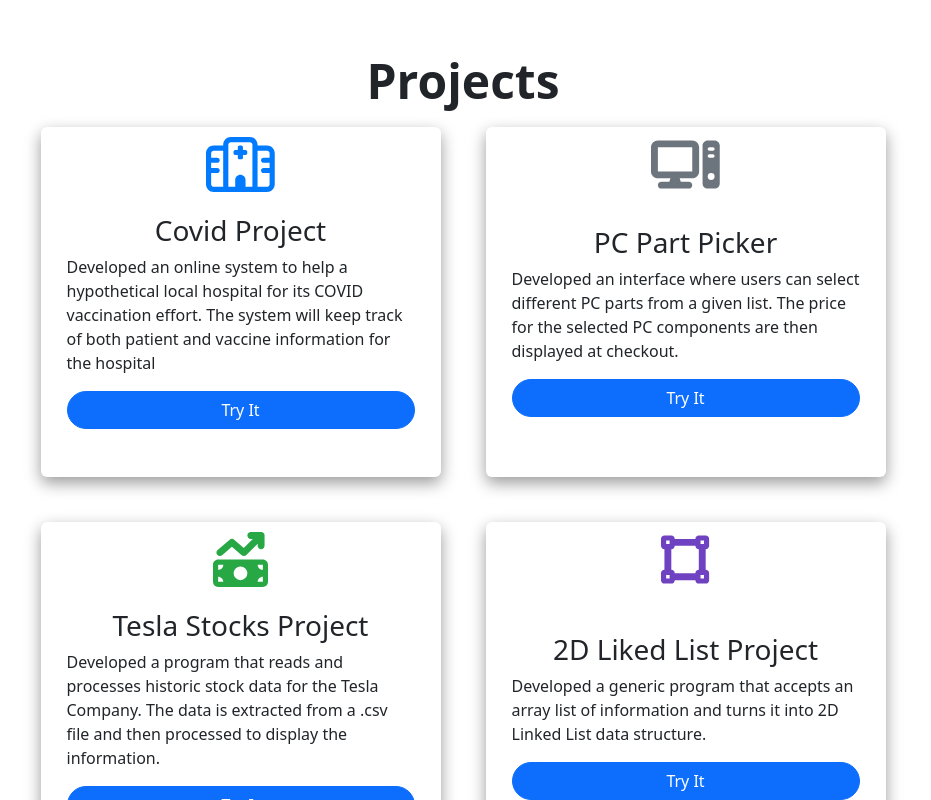
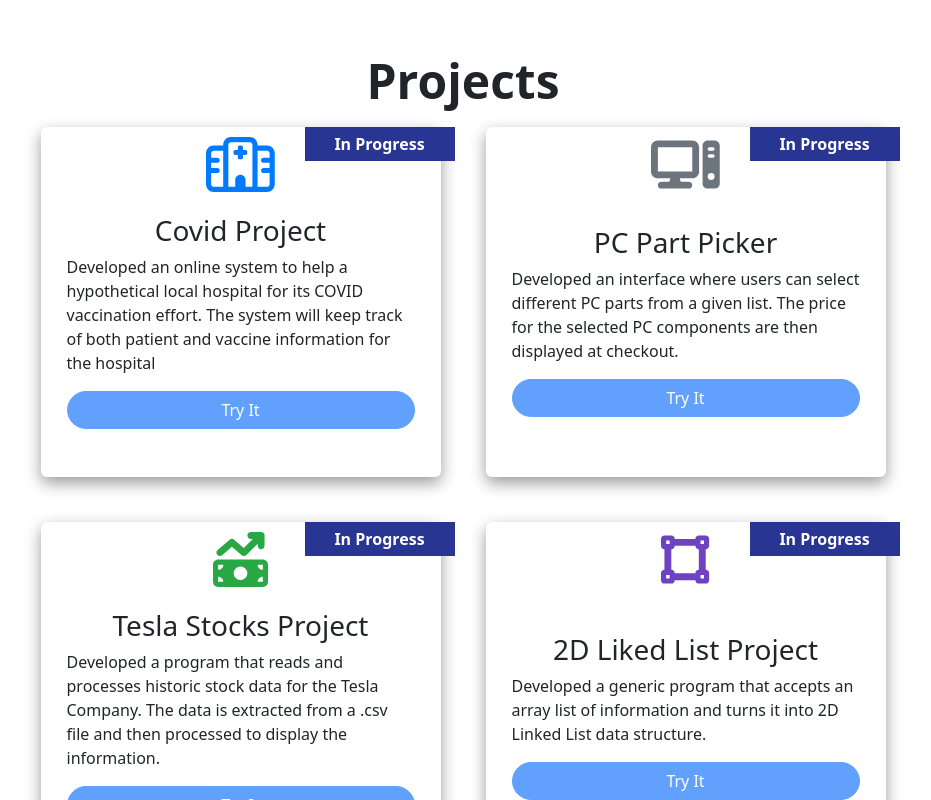
Before and after one commit to luisp6914/vite-react-deploy, a React (Vite) app: page /#/ in a window 1280 px wide. Shown: the part 1700-2500 px from the top of the page, without its empty margins (177-1108 px from the left). Built offline with nearby package versions, Linux system fonts and the light colour scheme.

Commit message:
Added In Progress Ribbon

```diff
--- a/src/components/Projects.tsx
+++ b/src/components/Projects.tsx
@@ -30,12 +30,53 @@ function Projects(){
 
 
     const projects = [
-        {class: 'covidProject', icon: faHospital, name: 'Covid Project', discription: 'Developed an online system to help a hypothetical local hospital for its COVID vaccination effort. The system will keep track of both patient and vaccine information for the hospital', path: '/covid-project'},
-        {class: 'pcPartPicker', icon: faComputer, name: 'PC Part Picker', discription: 'Developed an interface where users can select different PC parts from a given list. The price for the selected PC components are then displayed at checkout.', path: '/pc-part-picker'},
-        {class: 'teslaStockProject', icon: faMoneyBillTrendUp, name: 'Tesla Stocks Project', discription: 'Developed a program that reads and processes historic stock data for the Tesla Company. The data is extracted from a .csv file and then processed to display the information.', path: '/tesla-stocks-project'},
-        {class: 'linkedList', icon: faVectorSquare, name: '2D Liked List Project', discription: 'Developed a generic program that accepts an array list of information and turns it into 2D Linked List data structure.', path: '/linked-list'},
-        {class: 'dijiKeyAPI', icon: faCloud, name: 'DijiKey API', discription: 'Developed an Express.js Server Application. The Server Application interacts with DijiKey API and stores data on a Mongo Atlas Cloud Database.', path: '/digikey-api'}
-    ]
+      {
+        class: "covidProject",
+        icon: faHospital,
+        name: "Covid Project",
+        discription:
+          "Developed an online system to help a hypothetical local hospital for its COVID vaccination effort. The system will keep track of both patient and vaccine information for the hospital",
+        path: "/covid-project",
+        finished: false,
+      },
+      {
+        class: "pcPartPicker",
+        icon: faComputer,
+        name: "PC Part Picker",
+        discription:
+          "Developed an interface where users can select different PC parts from a given list. The price for the selected PC components are then displayed at checkout.",
+        path: "/pc-part-picker",
+        finished: false,
+      },
+      {
+        class: "teslaStockProject",
+        icon: faMoneyBillTrendUp,
+        name: "Tesla Stocks Project",
+        discription:
+          "Developed a program that reads and processes historic stock data for the Tesla Company. The data is extracted from a .csv file and then processed to display the information.",
+        path: "/tesla-stocks-project",
+        finished: false,
+      },
+      {
+        class: "linkedList",
+        icon: faVectorSquare,
+        name: "2D Liked List Project",
+        discription:
+          "Developed a generic program that accepts an array list of information and turns it into 2D Linked List data structure.",
+        path: "/linked-list",
+        finished: false,
+      },
+      {
+        class: "dijiKeyAPI",
+        icon: faCloud,
+        name: "DijiKey API",
+        discription:
+          "Developed an Express.js Server Application. The Server Application interacts with DijiKey API and stores data on a Mongo Atlas Cloud Database.",
+        path: "/digikey-api",
+        finished: false,
+      },
+    ];
+
 
     return(
         <div className="container">
@@ -43,13 +84,16 @@ function Projects(){
             <div className="projects row">
                 {projects.map((project, index) => (
                     <div key={index} className="card project col-md-4 fade-in" style={{width: '400px', height: '350px'}}>
+                        {!project.finished && (
+                          <div className="ribbon"><span>In Progress</span></div>
+                        )}
                         <div className={`icon-container ${project.class}`}>
                             <FontAwesomeIcon icon={project.icon} className='fa-icon'></FontAwesomeIcon>
                         </div>
                         <div className="card-body">
                             <h3 className="card-title">{project.name}</h3>
                             <p className="card-text">{project.discription}</p>
-                            <Link className="btn btn-primary rounded-pill try-it" to={project.path}>Try It</Link>
+                            <Link className={`btn btn-primary rounded-pill try-it ${!project.finished ? 'disabled' : ''}`} to={project.path}>Try It</Link>
                         </div>
                     </div>
                 ))}
--- a/src/components/components.css
+++ b/src/components/components.css
@@ -155,6 +155,24 @@
 .fa-cloud{
     color: #e36209;
 }
+/* Styles for the horizontal ribbon */
+.ribbon {
+    position: absolute;
+    top: 0;
+    right: -14px;
+    width: 150px;
+    background-color: #283593;
+    color: white;
+    text-align: center;
+    padding: 5px 0;
+    font-weight: bold;
+    z-index: 1;
+}
+
+.ribbon span {
+    display: block;
+}
+
 /*Setting the Text inside the cloud icon*/
 .icon-container {
     position: relative;
```
